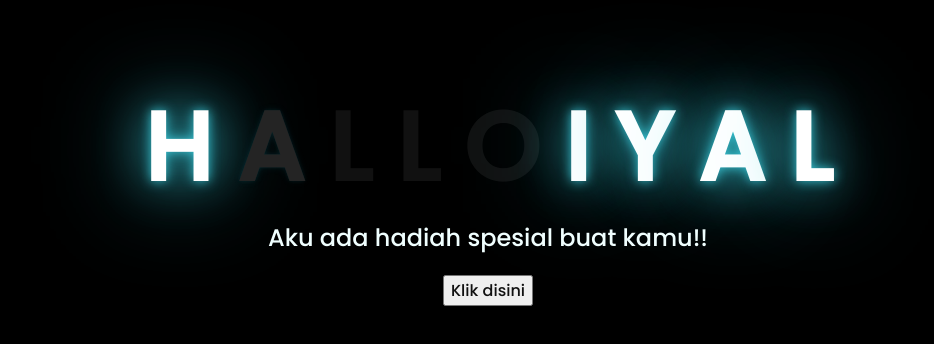
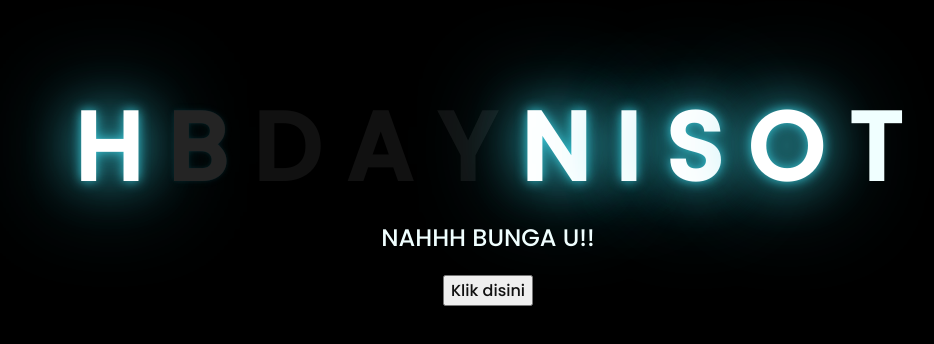
Before and after one commit to buanaadiwarna/FOR-U.github.io, a plain HTML site: page index.html in a window 1280 px wide. Shown: the part 218-562 px from the top of the page, without its empty margins (160-1094 px from the left). Drawn offline with Linux system fonts and the light colour scheme; files that its build step writes are made by us from their sources.

Commit message:
Update index.html

```diff
--- a/index.html
+++ b/index.html
@@ -12,17 +12,18 @@
     <div class="greetings">
     <!-- silahkan menambah kata sesuai keinginan dengan <span>text...</span -->
         <span>H</span>
+        <span>B</span>
+        <span>D</span>
         <span>A</span>
-        <span>L</span>
-        <span>L</span>
+        <span>Y</span>
+        <span>N</span>
+        <span>I</span>
+        <span>S</span>
         <span>O</span>
-        <span>I</span>
-        <span>Y</span>
-        <span>A</span>
-        <span>L</span>
+        <spqn>T</span>
     </div>
     <div class="description">
-        <span>Aku ada hadiah spesial buat kamu!!</span>
+        <span>NAHHH BUNGA U!!</span>
     </div>
     <div class="button">
         <button>
```
